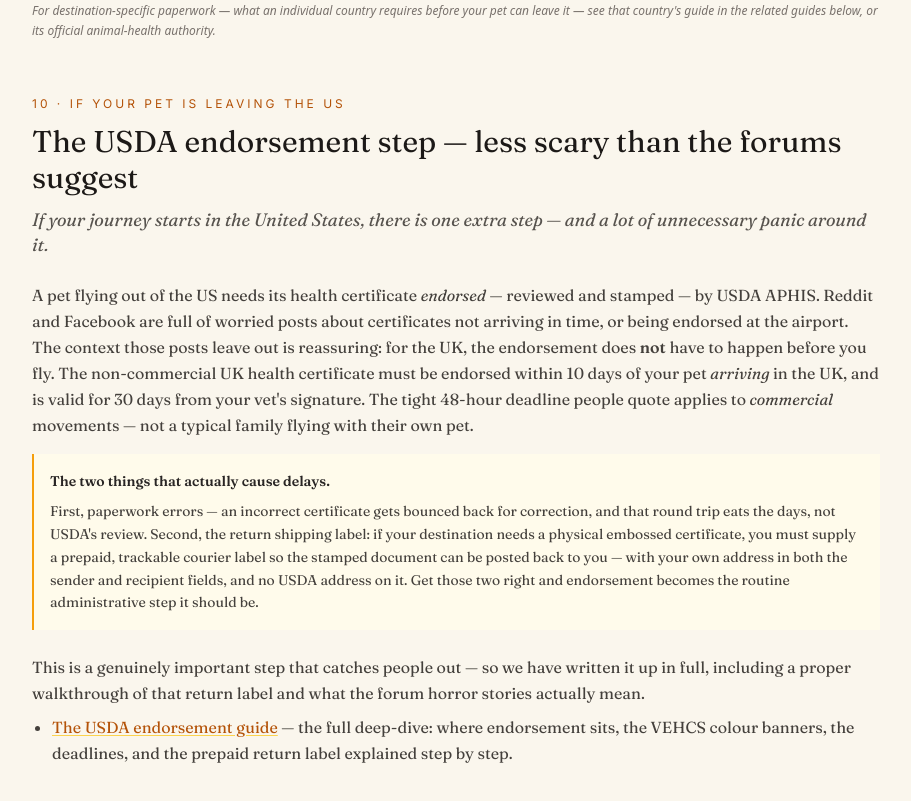
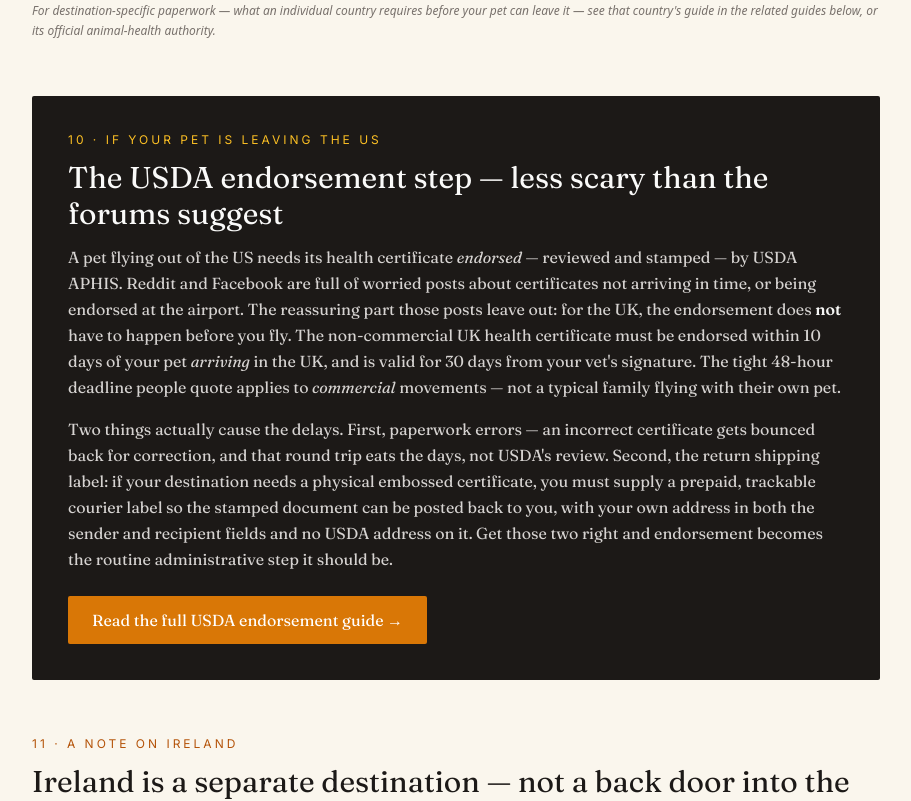
Before and after one commit to rupindermahay/petsincabin, a Next.js app: page /getting-your-pet-into-the-uk in a window 1280 px wide. Shown: the part 8340-9141 px from the top of the page, without its empty margins (184-1095 px from the left). Built offline with nearby package versions, Linux system fonts and the light colour scheme.

Commit message:
Add files via upload

```diff
--- a/pages/getting-your-pet-into-the-uk.js
+++ b/pages/getting-your-pet-into-the-uk.js
@@ -374,37 +374,28 @@ export default function GettingYourPetIntoTheUK() {
             </p>
           </section>
 
-          {/* USDA endorsement */}
+          {/* USDA endorsement — black box, matching the CTA weighting */}
           <section id="usda" className="mb-14 scroll-mt-24">
-            <div className="text-xs uppercase tracking-[0.25em] text-amber-700 mb-3">10 · If your pet is leaving the US</div>
-            <h2 className="font-serif text-2xl md:text-3xl text-stone-900 mb-3 leading-tight">
-              The USDA endorsement step — less scary than the forums suggest
-            </h2>
-            <p className="font-serif italic text-stone-600 text-lg mb-6 leading-snug">
-              If your journey starts in the United States, there is one extra step — and a lot of unnecessary panic around it.
-            </p>
-
-            <p className="font-serif text-stone-700 leading-relaxed mb-4">
-              A pet flying out of the US needs its health certificate <em>endorsed</em> — reviewed and stamped — by USDA APHIS. Reddit and Facebook are full of worried posts about certificates not arriving in time, or being endorsed at the airport. The context those posts leave out is reassuring: for the UK, the endorsement does <strong>not</strong> have to happen before you fly. The non-commercial UK health certificate must be endorsed within 10 days of your pet <em>arriving</em> in the UK, and is valid for 30 days from your vet's signature. The tight 48-hour deadline people quote applies to <em>commercial</em> movements — not a typical family flying with their own pet.
-            </p>
-
-            <div className="bg-amber-50 border-l-2 border-amber-500 p-4 mb-6">
-              <p className="font-serif text-stone-800 leading-relaxed text-sm mb-2">
-                <strong>The two things that actually cause delays.</strong>
+            <div className="bg-stone-900 text-stone-50 rounded-sm p-7 md:p-9">
+              <div className="text-xs uppercase tracking-[0.25em] text-amber-400 mb-3">
+                10 · If your pet is leaving the US
+              </div>
+              <h2 className="font-serif text-2xl md:text-3xl mb-3 leading-tight">
+                The USDA endorsement step — less scary than the forums suggest
+              </h2>
+              <p className="font-serif text-stone-300 leading-relaxed mb-4">
+                A pet flying out of the US needs its health certificate <em>endorsed</em> — reviewed and stamped — by USDA APHIS. Reddit and Facebook are full of worried posts about certificates not arriving in time, or being endorsed at the airport. The reassuring part those posts leave out: for the UK, the endorsement does <strong className="text-stone-100">not</strong> have to happen before you fly. The non-commercial UK health certificate must be endorsed within 10 days of your pet <em>arriving</em> in the UK, and is valid for 30 days from your vet's signature. The tight 48-hour deadline people quote applies to <em>commercial</em> movements — not a typical family flying with their own pet.
               </p>
-              <p className="font-serif text-stone-700 leading-relaxed text-sm">
-                First, paperwork errors — an incorrect certificate gets bounced back for correction, and that round trip eats the days, not USDA's review. Second, the return shipping label: if your destination needs a physical embossed certificate, you must supply a prepaid, trackable courier label so the stamped document can be posted back to you — with your own address in both the sender and recipient fields, and no USDA address on it. Get those two right and endorsement becomes the routine administrative step it should be.
+              <p className="font-serif text-stone-300 leading-relaxed mb-6">
+                Two things actually cause the delays. First, paperwork errors — an incorrect certificate gets bounced back for correction, and that round trip eats the days, not USDA's review. Second, the return shipping label: if your destination needs a physical embossed certificate, you must supply a prepaid, trackable courier label so the stamped document can be posted back to you, with your own address in both the sender and recipient fields and no USDA address on it. Get those two right and endorsement becomes the routine administrative step it should be.
               </p>
+              <Link
+                href="/usda-endorsement-guide"
+                className="inline-flex items-center gap-2 bg-amber-600 hover:bg-amber-500 text-white font-serif text-base px-6 py-3 rounded-sm transition-colors"
+              >
+                Read the full USDA endorsement guide →
+              </Link>
             </div>
-
-            <p className="font-serif text-stone-700 leading-relaxed mb-2">
-              This is a genuinely important step that catches people out — so we have written it up in full, including a proper walkthrough of that return label and what the forum horror stories actually mean.
-            </p>
-            <ul className="font-serif text-stone-700 leading-relaxed mb-2 space-y-1.5 ml-5 list-disc">
-              <li>
-                <Link href="/usda-endorsement-guide" className="text-amber-700 underline decoration-amber-300 hover:decoration-amber-600 underline-offset-2">The USDA endorsement guide</Link> — the full deep-dive: where endorsement sits, the VEHCS colour banners, the deadlines, and the prepaid return label explained step by step.
-              </li>
-            </ul>
           </section>
 
           {/* Ireland note */}
```
